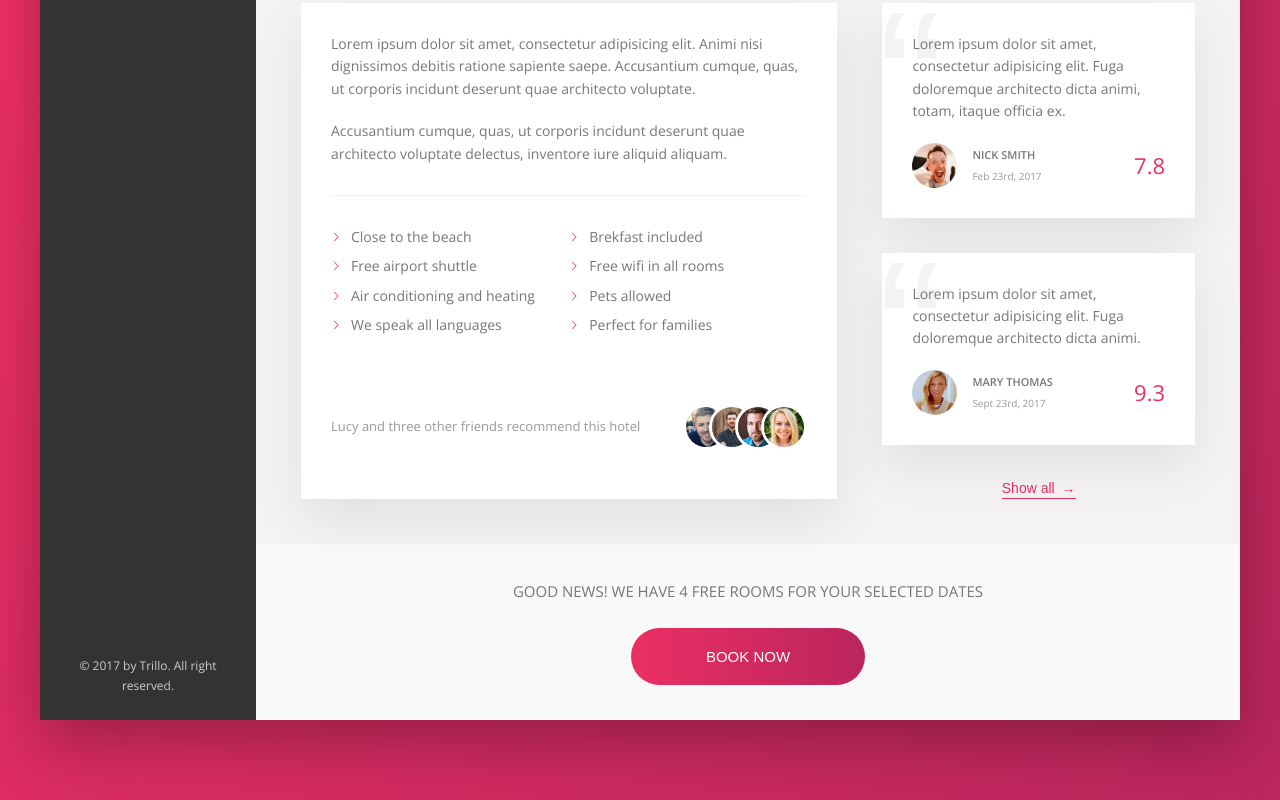
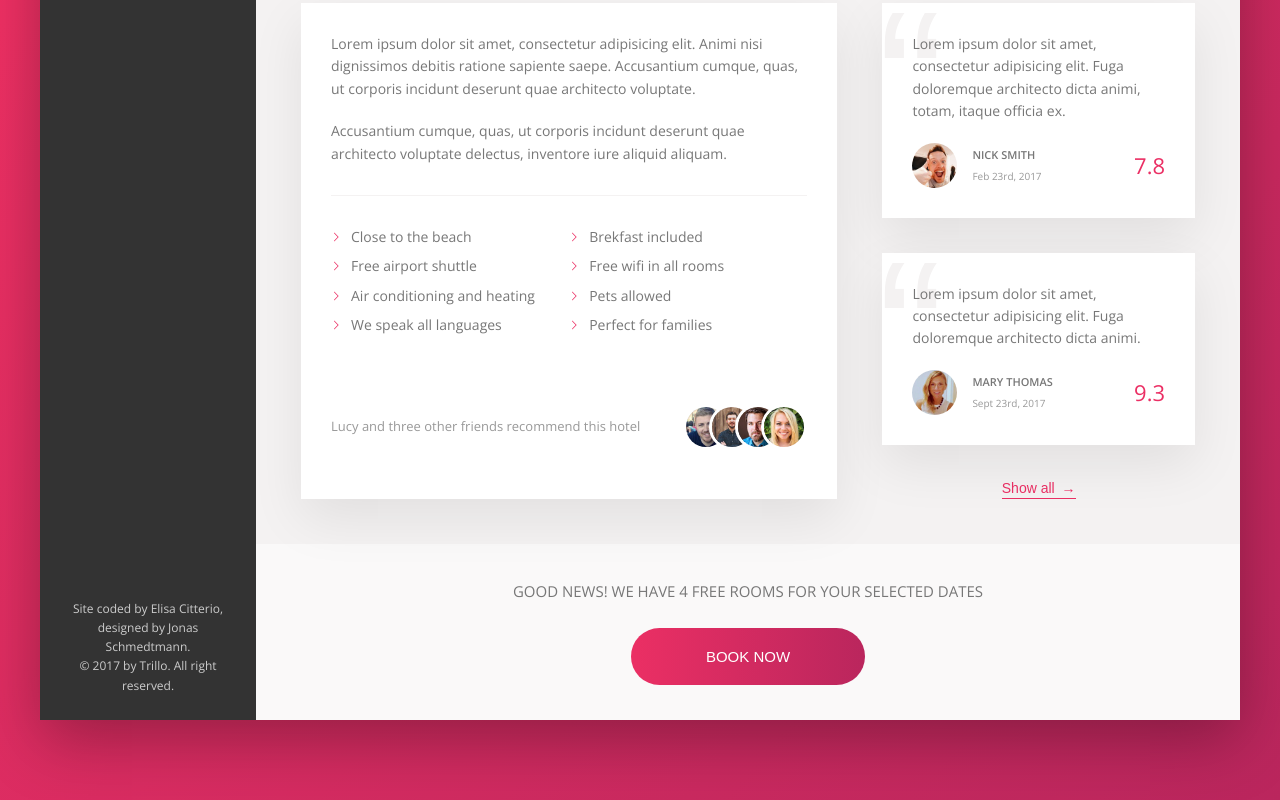
Before and after one commit to elyflower2001/Trillo, a website: page index.html in a window 1280 px wide. Shown: the part 644-1444 px from the top of the page. Drawn offline with nearby package versions, Linux system fonts and the light colour scheme.

Commit message:
Added disclaimer for copy

```diff
--- a/index.html
+++ b/index.html
@@ -85,6 +85,7 @@
                     </ul>
 
                     <div class="legal">
+                        Site coded by Elisa Citterio, designed by Jonas Schmedtmann.<br>
                         &copy; 2017 by Trillo. All right reserved.
                     </div>
                 </nav>
```
